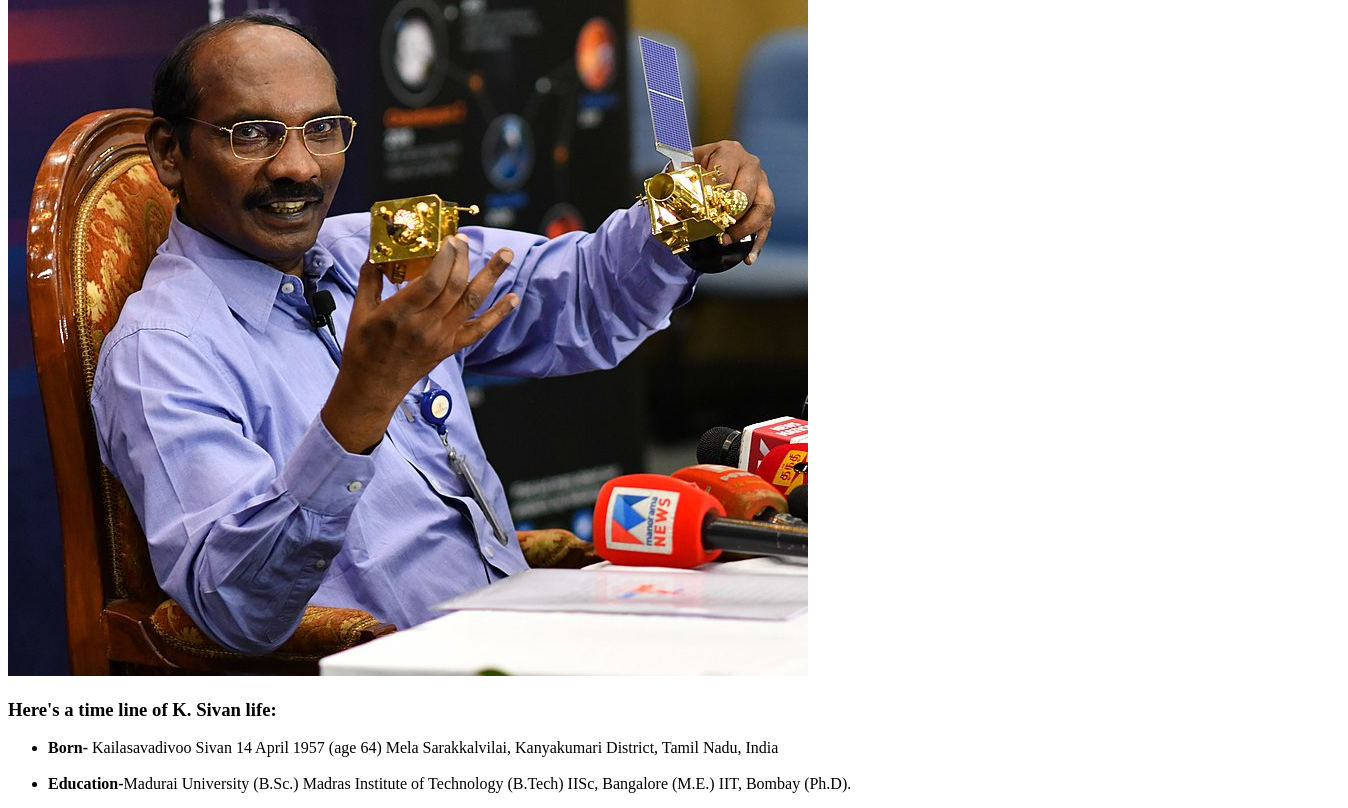
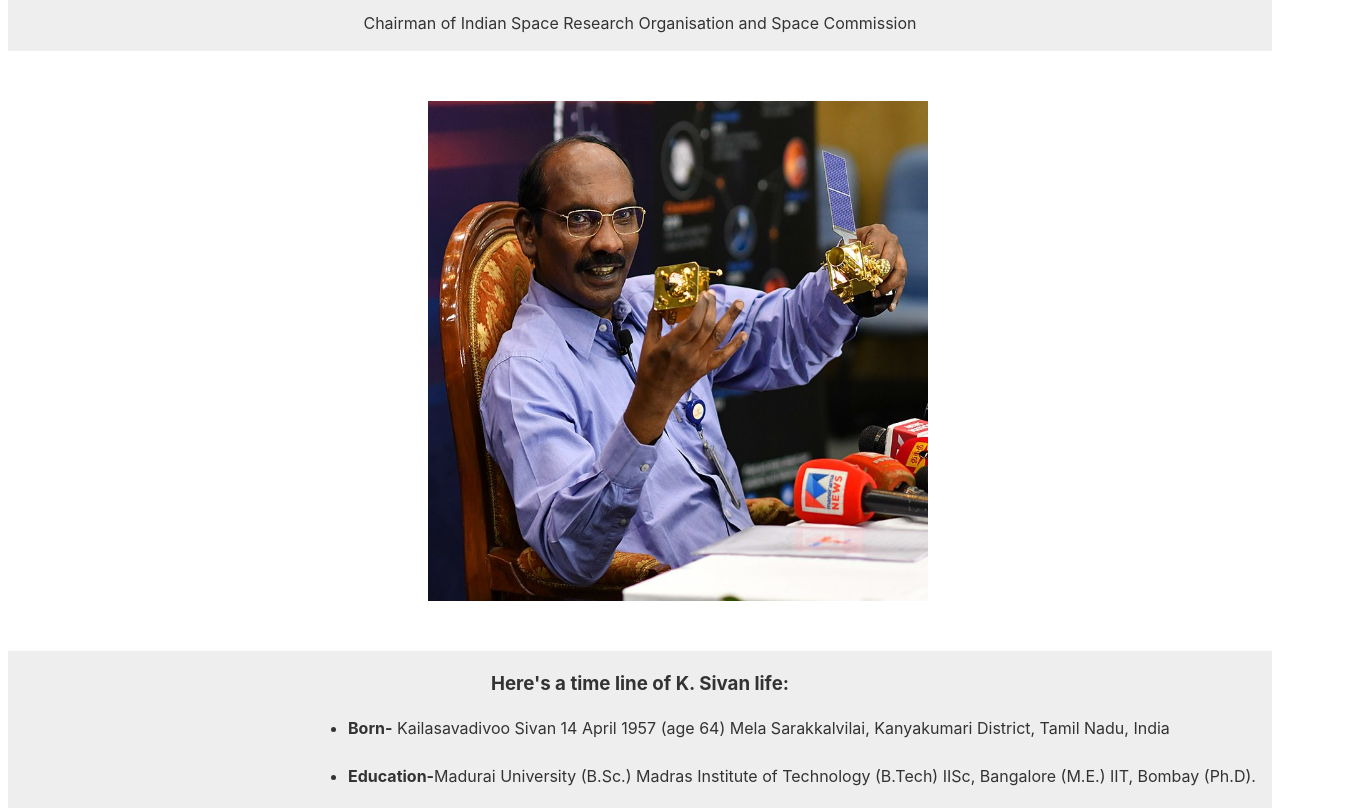
Before and after one commit to Akshaysharma0761/html_learning, a plain HTML site: page index.html in a window 1280 px wide. Shown: the part 148-956 px from the top of the page, 1348 px wide, since content can reach past the window. Drawn offline with Linux system fonts and the light colour scheme.

Commit message:
[UPD] css style name

```diff
--- a/index.html
+++ b/index.html
@@ -3,7 +3,7 @@
 <head>
 	<meta charset="utf-8">
 	<title>Kailasavadivoo Sivan Biography </title>
-	<link rel="stylesheet" type="text/css" href="website.css">
+	<link rel="stylesheet" type="text/css" href="style.css">
 	<script type="text/javascript" src="https://cdn.freecodecamp.org/testable-projects-fcc/v1/bundle.js"></script>
 </head>
 <body>
```
